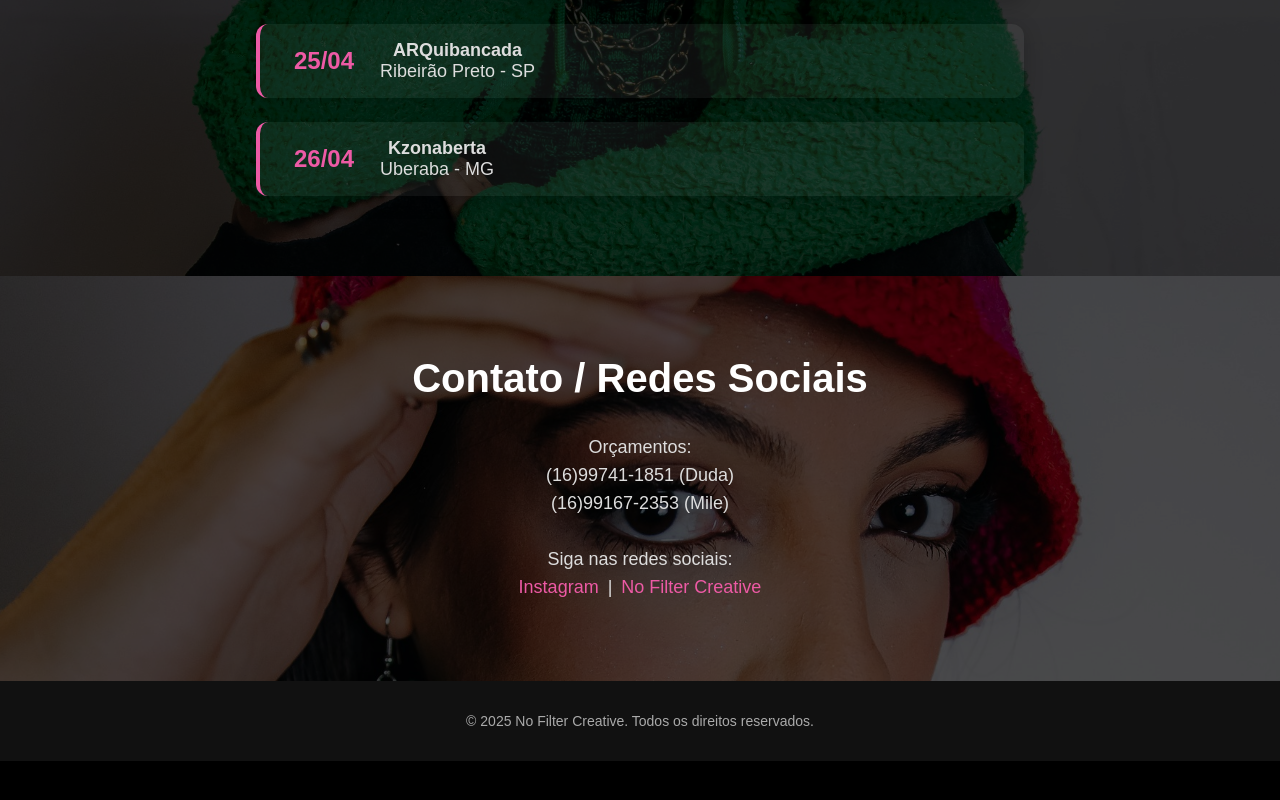
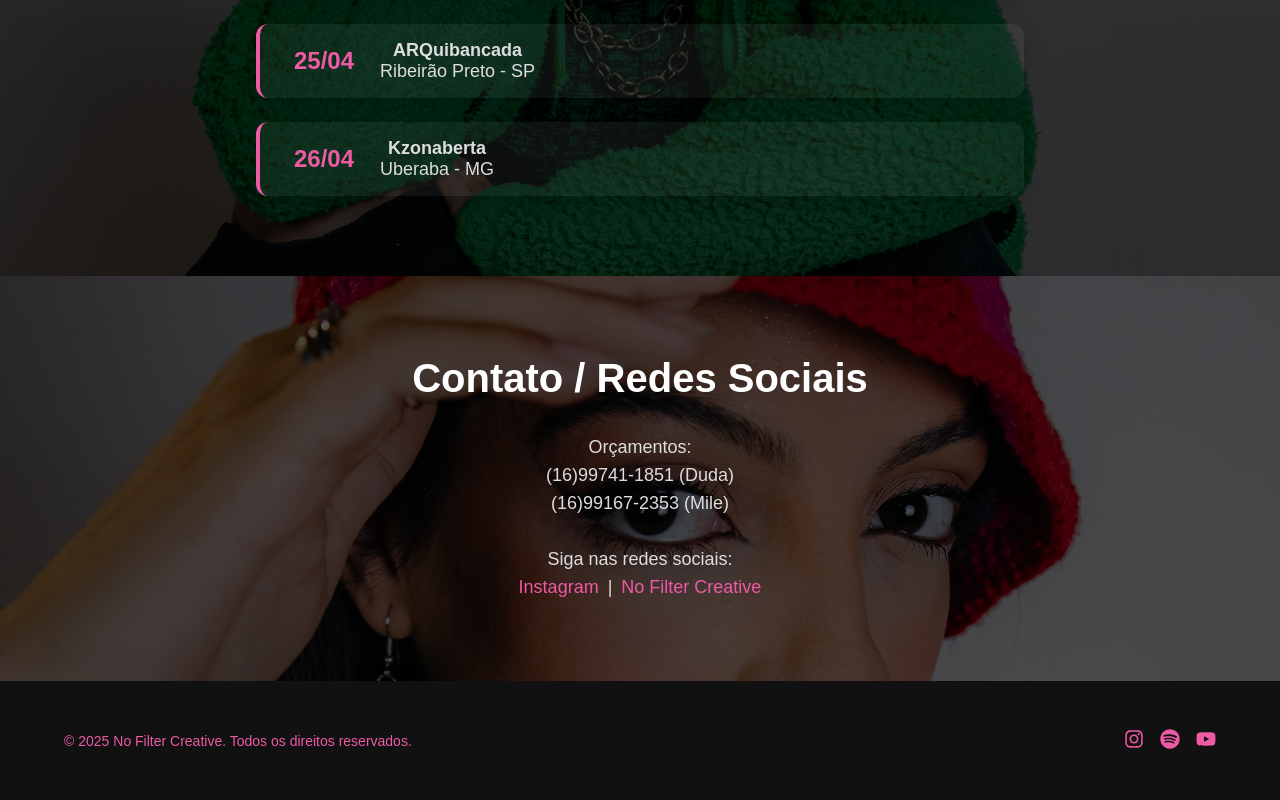
Before and after one commit to vLecaBR/djfranzoni-portfolio, a React (Create React App) app: page / in a window 1280 px wide. Shown: the part 2401-3201 px from the top of the page. Before the commit the page ends 3162 px from the top, so only its background shows below. Built offline with nearby package versions, Linux system fonts and the light colour scheme.

Commit message:
footer novo adicionado

```diff
--- a/package.json
+++ b/package.json
@@ -11,6 +11,7 @@
     "framer-motion": "^12.6.5",
     "react": "^19.1.0",
     "react-dom": "^19.1.0",
+    "react-icons": "^5.5.0",
     "react-scripts": "5.0.1",
     "styled-components": "^6.1.17",
     "web-vitals": "^2.1.4"
--- a/src/Components/Footer/Footer.styles.js
+++ b/src/Components/Footer/Footer.styles.js
@@ -1,9 +1,48 @@
 import styled from 'styled-components';
 
 export const FooterWrapper = styled.footer`
+  background-color: #111;
+  color: #ccc;
+  padding: 3rem 1rem;
+  display: flex;
+  flex-direction: column;
+  align-items: center;
   text-align: center;
-  padding: 2rem 1rem;
-  background-color: #111;
+
+  @media (min-width: 768px) {
+    flex-direction: row;
+    justify-content: space-between;
+    text-align: left;
+    padding: 3rem 4rem;
+  }
+`;
+
+export const FooterColumn = styled.div`
+  margin-bottom: 1.5rem;
+
+  @media (min-width: 768px) {
+    margin-bottom: 0;
+  }
+`;
+
+export const FooterText = styled.p`
   font-size: 0.875rem;
-  color: #aaa;
+  color: #ED5AA5;
 `;
+
+export const SocialLinks = styled.div`
+  display: flex;
+  gap: 1rem;
+  justify-content: center;
+
+  a {
+    color: #ED5AA5;
+    font-size: 1.25rem;
+    text-decoration: none;
+    transition: color 0.3s ease;
+
+    &:hover {
+      color: #fff;
+    }
+  }
+`;
--- a/src/Components/Footer/index.jsx
+++ b/src/Components/Footer/index.jsx
@@ -1,10 +1,29 @@
 import React from 'react';
-import { FooterWrapper } from './Footer.styles';
+import { FooterWrapper, FooterColumn, FooterText, SocialLinks } from './Footer.styles';
+import { FaInstagram, FaSpotify, FaYoutube } from 'react-icons/fa';
 
 export default function Footer() {
   return (
     <FooterWrapper>
-      © {new Date().getFullYear()} No Filter Creative. Todos os direitos reservados.
+      <FooterColumn>
+        <FooterText>
+          © {new Date().getFullYear()} No Filter Creative. Todos os direitos reservados.
+        </FooterText>
+      </FooterColumn>
+
+      <FooterColumn>
+        <SocialLinks>
+          <a href="https://www.instagram.com/franzoni.dj/" target="_blank" rel="noopener noreferrer">
+            <FaInstagram />
+          </a>
+          <a href="https://open.spotify.com" target="_blank" rel="noopener noreferrer">
+            <FaSpotify />
+          </a>
+          <a href="https://youtube.com" target="_blank" rel="noopener noreferrer">
+            <FaYoutube />
+          </a>
+        </SocialLinks>
+      </FooterColumn>
     </FooterWrapper>
   );
 }
```
Also changed, not shown: 1 other file (tests, documents, lock files or other folders).
